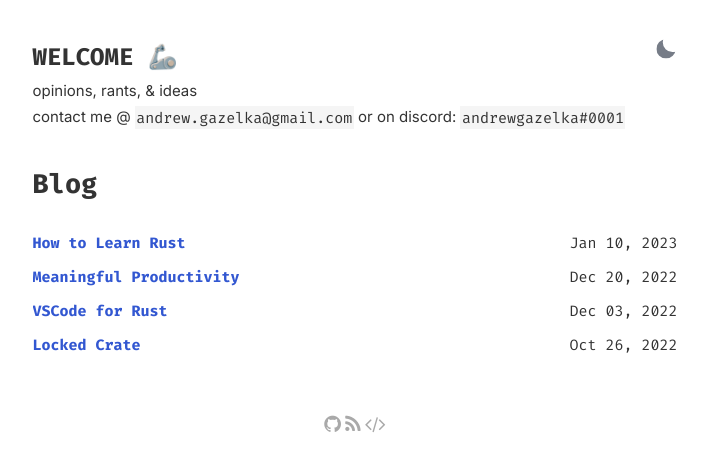
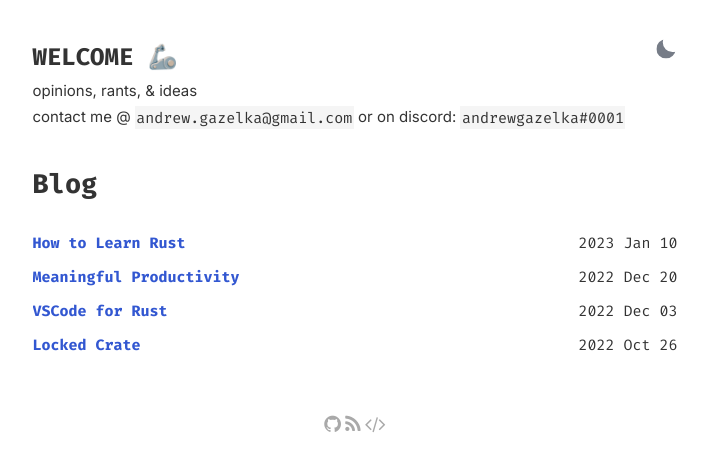
Before and after one commit to andrewgazelka/andrewgazelka.github.io, a Jekyll site: the page built from index.html, in a window 1280 px wide. Shown: the top 471 px of the page, without its empty margins (285-993 px from the left). Built offline with Jekyll 4.4.1, drawn with Linux system fonts in a browser that asks for light colours; comment, search, counter and statistics services are not loaded.

Commit message:
fix date format

```diff
--- a/_layouts/tag.html
+++ b/_layouts/tag.html
@@ -13,7 +13,7 @@ layout: default
     {% for post in site.posts %}
     {% if post.tags contains page.tag %}
     <li><a class="post" href="{{ site.url }}{{ site.baseurl }}/{{ post.url }}">{{ post.title }}</a><time
-        datetime="{{ post.date | date_to_xmlschema }}">{{ post.date | date: "%b %-d, %Y" }}</time></li>
+        datetime="{{ post.date | date_to_xmlschema }}">{{ post.date | date: "%Y %b %d" }}</time></li>
     {% endif %}
     {% endfor %}
   </ul>
--- a/index.html
+++ b/index.html
@@ -20,7 +20,7 @@ layout: default
         {% for post in site.posts %}
         <li>
             <a href="{{ site.url }}{{ site.baseurl }}{{ post.url }}">{{ post.title }}</a>
-            <time datetime="{{ post.date | date_to_xmlschema }}">{{ post.date | date: "%b %d, %Y" }}</time>
+            <time datetime="{{ post.date | date_to_xmlschema }}">{{ post.date | date: "%Y %b %d" }}</time>
         </li>
         {% endfor %}
     </ul>
```
